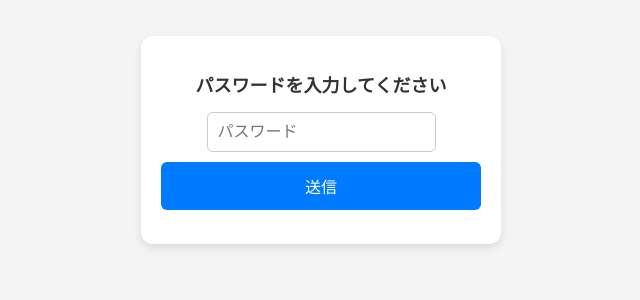
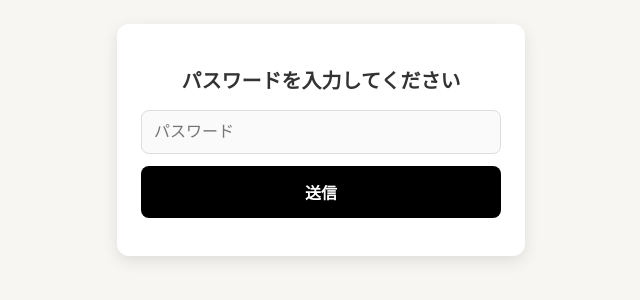
Before and after one commit to ytsys3993/notion-protected, a plain HTML site: page index.html in a window 1280 px wide. Shown: the part 260-560 px from the top of the page, without its empty margins (319-959 px from the left). Drawn offline with Linux system fonts and the light colour scheme.

Commit message:
デザイン調整

```diff
--- a/index.html
+++ b/index.html
@@ -5,58 +5,84 @@
     <meta name="viewport" content="width=device-width, initial-scale=1.0">
     <title>パスワード認証</title>
     <style>
+        /* Notion風のシックなデザイン */
         body {
-            font-family: Arial, sans-serif;
+            font-family: "Inter", "Noto Sans JP", sans-serif;
+            background-color: #f7f6f3; /* Notionの背景色 */
+            color: #2d2d2d; /* メインテキストカラー */
             text-align: center;
-            background-color: #f4f4f4;
             display: flex;
             justify-content: center;
             align-items: center;
             height: 100vh;
             margin: 0;
         }
+
         .container {
             background: white;
-            padding: 20px;
+            padding: 24px;
             border-radius: 12px;
-            box-shadow: 0 4px 8px rgba(0, 0, 0, 0.1);
+            box-shadow: 0 5px 15px rgba(0, 0, 0, 0.1);
             width: 90%;
-            max-width: 320px;
+            max-width: 360px;
         }
+
         h2 {
-            font-size: 18px;
-            margin-bottom: 15px;
+            font-size: 20px;
+            font-weight: 600;
+            margin-bottom: 16px;
             color: #333;
         }
+
         input {
-            padding: 10px;
+            width: 100%;
+            padding: 12px;
             font-size: 16px;
-            border: 1px solid #ccc;
-            border-radius: 6px;
+            border: 1px solid #ddd;
+            border-radius: 8px;
+            background-color: #fafafa;
+            transition: border-color 0.2s ease, background-color 0.2s ease;
             outline: none;
+            box-sizing: border-box;
         }
+
+        input:focus {
+            border-color: #999;
+            background-color: #ffffff;
+        }
+
         button {
             width: 100%;
-            padding: 12px;
-            margin-top: 10px;
+            padding: 14px;
+            margin-top: 12px;
             font-size: 16px;
+            font-weight: 600;
             color: white;
-            background-color: #007bff;
+            background-color: #000;
             border: none;
-            border-radius: 6px;
+            border-radius: 8px;
             cursor: pointer;
-            transition: 0.3s;
+            transition: background-color 0.2s ease, opacity 0.2s ease;
         }
+
         button:hover {
-            background-color: #0056b3;
+            background-color: #222;
         }
+
+        button:disabled {
+            background-color: #999;
+            opacity: 0.5;
+            cursor: not-allowed;
+        }
+
         #message {
-            color: red;
             font-size: 14px;
-            margin-top: 10px;
+            margin-top: 12px;
+            color: #d93025;
         }
+
         .loading {
-            color: gray;
+            color: #666;
             font-size: 14px;
         }
     </style>
```
